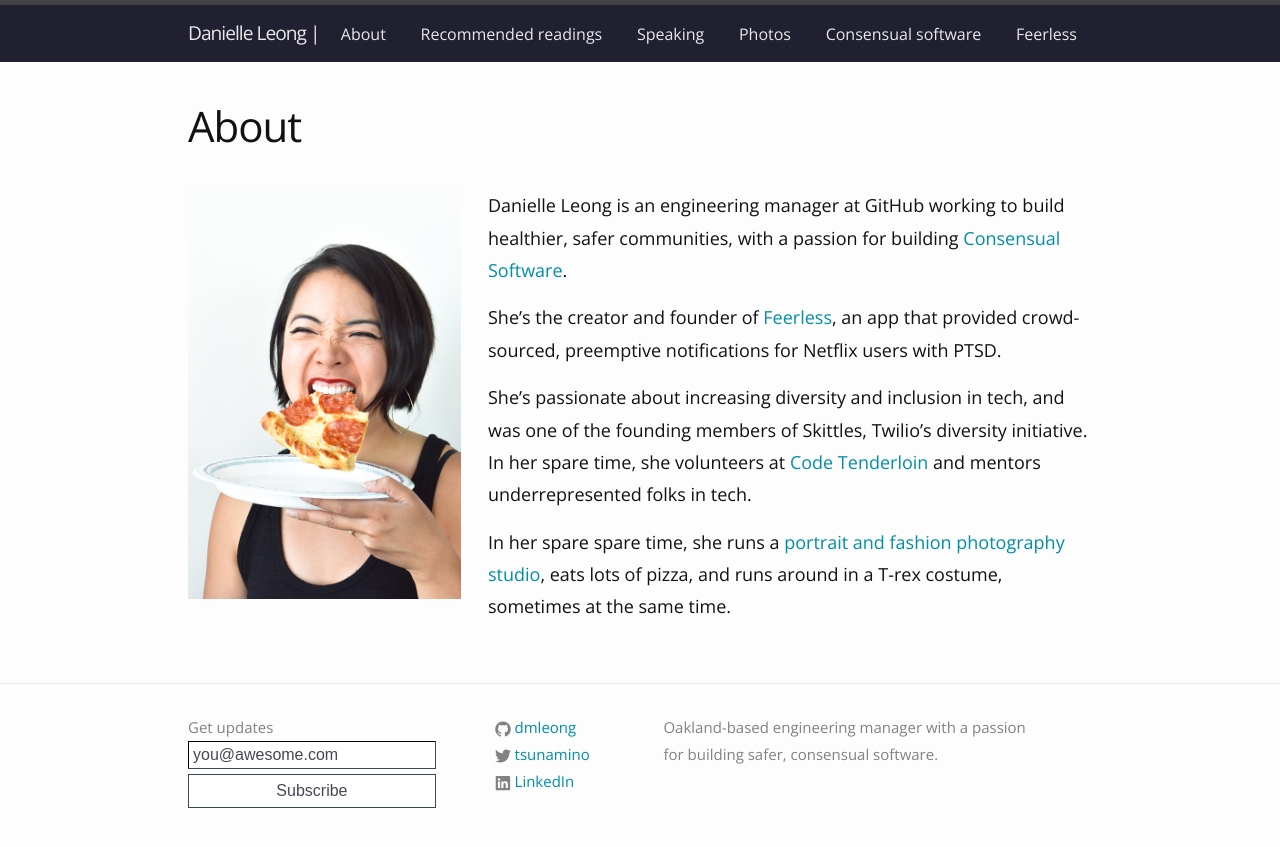
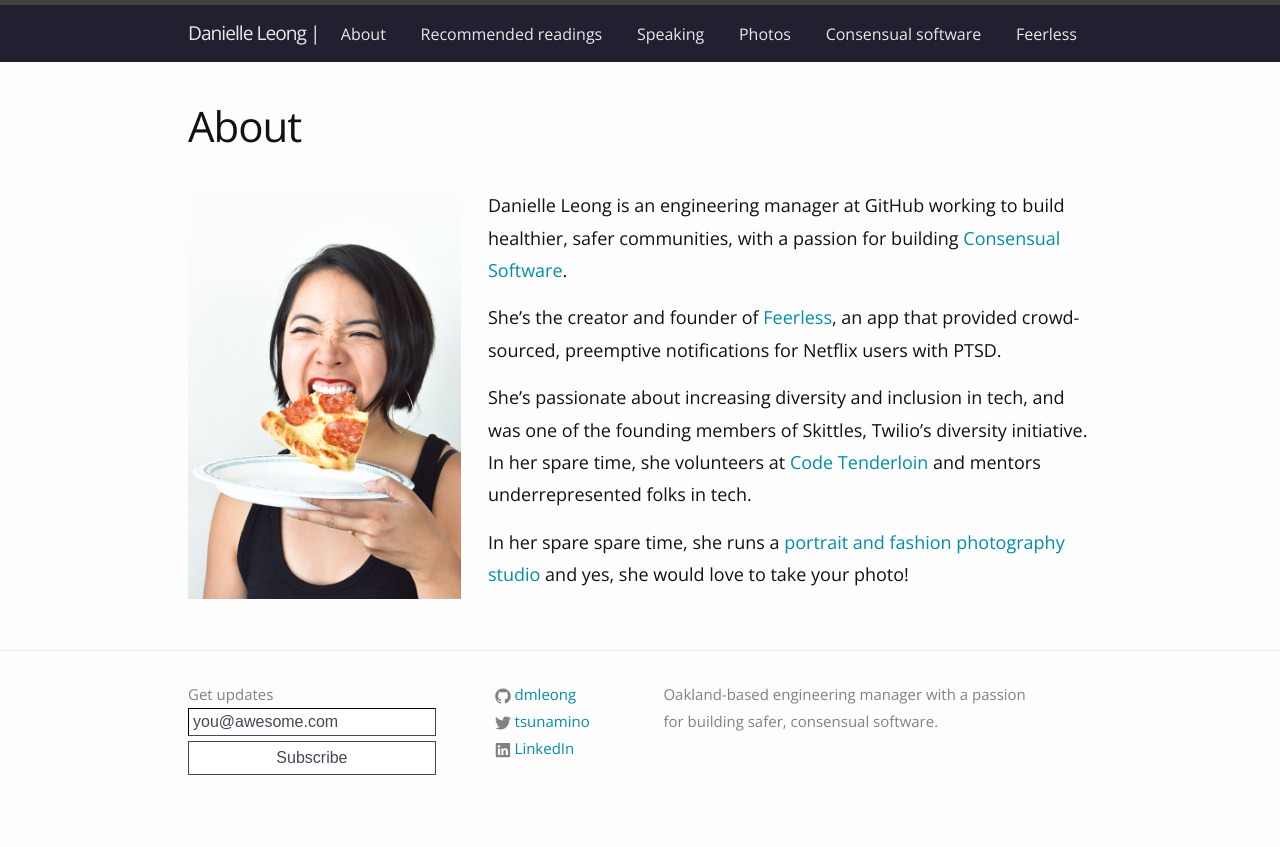
Before and after one commit to dmleong/dmleong.github.io, a Jekyll site: the page built from about.md, in a window 1280 px wide. Shown: the top 847 px of the page. Built offline with Jekyll 4.4.1, drawn with Linux system fonts in a browser that asks for light colours.

Commit message:
Update about.md

```diff
--- a/about.md
+++ b/about.md
@@ -12,4 +12,4 @@
 
 She’s passionate about increasing diversity and inclusion in tech, and was one of the founding members of Skittles, Twilio's diversity initiative. In her spare time, she volunteers at <a href="http://www.codetenderloin.com/">Code Tenderloin</a> and mentors underrepresented folks in tech.
 
-In her spare spare time, she runs a <a href="http://photos.danielleleong.com">portrait and fashion photography studio</a>, eats lots of pizza, and runs around in a T-rex costume, sometimes at the same time.
+In her spare spare time, she runs a <a href="http://photos.danielleleong.com">portrait and fashion photography studio</a> and yes, she would love to take your photo!
```
